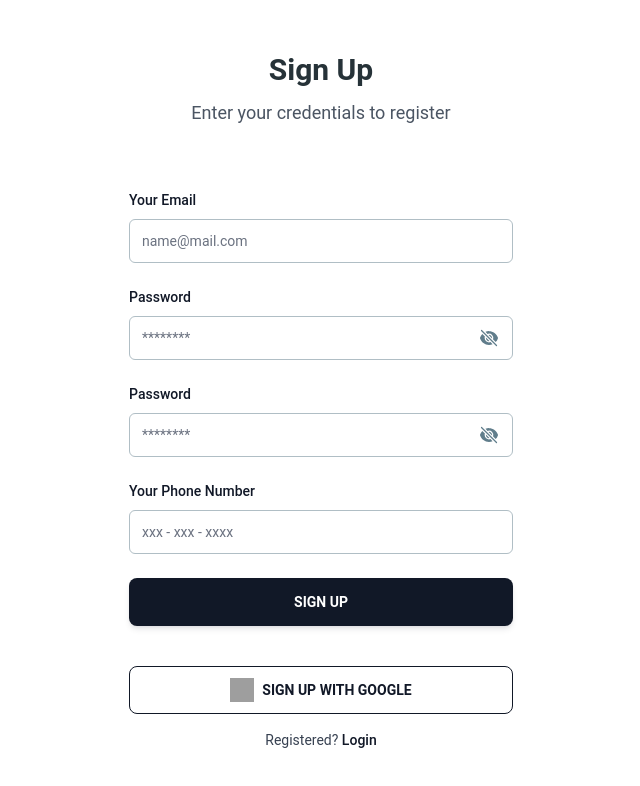
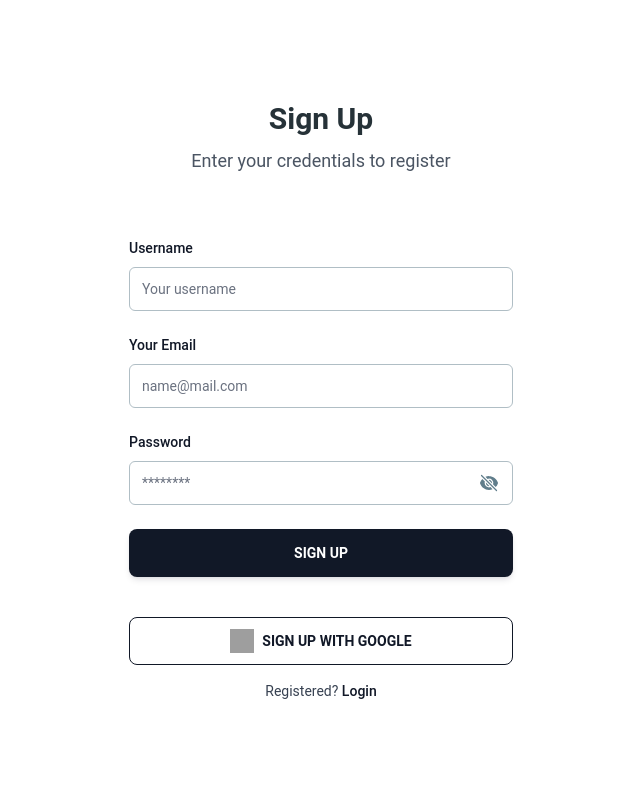
Before and after one commit to Kahepa/Fitness-and-Health-care-system, a React (Vite) app: page /SignUp in a window 1280 px wide. Shown: the top 786 px of the page, without its empty margins (319-959 px from the left). Built offline with nearby package versions, Linux system fonts and the light colour scheme; grey boxes are pictures that could not be loaded.

Commit message:
integrating backend

```diff
--- a/src/config/index.ts
+++ /dev/null
@@ -1,3 +0,0 @@
-export const config = {
-    BASE_URI: process.env.REACT_APP_BASE_URI ??"http://localhost:3001",
-};
--- a/src/pages/Login.jsx
+++ b/src/pages/Login.jsx
@@ -1,12 +1,64 @@
-import React from 'react'
-import { useState } from "react";
+import { useState, useEffect } from 'react';
 import { Typography, Input, Button } from "@material-tailwind/react";
 import { EyeSlashIcon, EyeIcon } from "@heroicons/react/24/solid";
+import axios from 'axios';
+import { useNavigate } from 'react-router-dom';
 
 const Login = () => {
+  const [passwordShown, setPasswordShown] = useState(false);
+  const [email, setEmail] = useState('');
+  const [password, setPassword] = useState('');
+  const [errorMessage, setErrorMessage] = useState('');
+  const [showSuccessModal, setShowSuccessModal] = useState(false);
+  const [hideModalTimeout, setHideModalTimeout] = useState(null);
+  const navigate = useNavigate();
 
-    const [passwordShown, setPasswordShown] = useState(false);
-    const togglePasswordVisiblity = () => setPasswordShown((cur) => !cur);
+  const togglePasswordVisibility = () => setPasswordShown((cur) => !cur);
+
+  const resetInputFields = () => {
+    setEmail('');
+    setPassword('');
+  };
+
+  const handleSubmit = async (e) => {
+    e.preventDefault();
+    try {
+      const response = await axios.post('http://localhost:3001/auth/login', { email, password });
+      if (response) {
+        localStorage.setItem('accessToken', response.data.access_token);
+        localStorage.setItem('currentLoggedInUserEmail', email);
+        setShowSuccessModal(true);
+        const timeoutId = setTimeout(() => {
+          setShowSuccessModal(false);
+          navigate("/Overview");
+          setHideModalTimeout(null); // Clear timeout ID
+        }, 2000);
+        setHideModalTimeout(timeoutId);
+      } else {
+        setErrorMessage("Network error, couldn't login user");
+        resetInputFields();
+      }
+    } catch (error) {
+      if (error.response && error.response.status >= 400 && error.response.status < 500) {
+        setErrorMessage('Incorrect email or password. Please try again.');
+        resetInputFields();
+      } else {
+        setErrorMessage('Server error. Please try again later.');
+      }
+    }
+  };
+
+  useEffect(() => {
+    return () => {
+      if (hideModalTimeout) {
+        clearTimeout(hideModalTimeout);
+      }
+    };
+  }, [hideModalTimeout]);
+
+  const handleUserRegistration = () => {
+    navigate('/signup');
+  };
 
   return (
     <section className="grid text-center h-screen items-center p-8">
@@ -17,7 +69,7 @@ const Login = () => {
         <Typography className="mb-16 text-gray-600 font-normal text-[18px]">
           Enter your email and password to sign in
         </Typography>
-        <form action="#" className="mx-auto max-w-[24rem] text-left">
+        <form onSubmit={handleSubmit} className="mx-auto max-w-[24rem] text-left">
           <div className="mb-6">
             <label htmlFor="email">
               <Typography
@@ -33,6 +85,8 @@ const Login = () => {
               size="lg"
               type="email"
               name="email"
+              value={email}
+              onChange={(e) => setEmail(e.target.value)}
               placeholder="name@mail.com"
               className="w-full placeholder:opacity-100 focus:border-t-primary border-t-blue-gray-200"
               labelProps={{
@@ -50,6 +104,7 @@ const Login = () => {
               </Typography>
             </label>
             <Input
+              id="password"
               size="lg"
               placeholder="********"
               labelProps={{
@@ -57,8 +112,10 @@ const Login = () => {
               }}
               className="w-full placeholder:opacity-100 focus:border-t-primary border-t-blue-gray-200"
               type={passwordShown ? "text" : "password"}
+              value={password}
+              onChange={(e) => setPassword(e.target.value)}
               icon={
-                <i onClick={togglePasswordVisiblity}>
+                <i onClick={togglePasswordVisibility}>
                   {passwordShown ? (
                     <EyeIcon className="h-5 w-5" />
                   ) : (
@@ -68,8 +125,8 @@ const Login = () => {
               }
             />
           </div>
-          <Button color="gray" size="lg" className="mt-6" fullWidth>
-            sign in
+          <Button color="gray" size="lg" className="mt-6" fullWidth type="submit">
+            Sign In
           </Button>
           <div className="!mt-4 flex justify-end">
             <Typography
@@ -78,6 +135,7 @@ const Login = () => {
               color="blue-gray"
               variant="small"
               className="font-medium"
+              onClick={() => navigate('/forgot-password')}
             >
               Forgot password
             </Typography>
@@ -93,7 +151,7 @@ const Login = () => {
               alt="google"
               className="h-6 w-6"
             />{" "}
-            sign in with google
+            Sign In with Google
           </Button>
           <Typography
             variant="small"
@@ -101,14 +159,15 @@ const Login = () => {
             className="!mt-4 text-center font-normal"
           >
             Not registered?{" "}
-            <a href="#" className="font-medium text-gray-900">
+            <a href="#" className="font-medium text-gray-900" onClick={handleUserRegistration}>
               Create account
             </a>
           </Typography>
+          {errorMessage && <p className="text-red-500 mt-4">{errorMessage}</p>}
         </form>
       </div>
     </section>
-  )
+  );
 }
 
-export default Login
+export default Login;
--- a/src/pages/SignUp.jsx
+++ b/src/pages/SignUp.jsx
@@ -1,12 +1,70 @@
-import React from 'react'
-import { useState } from "react";
+import { useState, useEffect } from 'react';
 import { Typography, Input, Button } from "@material-tailwind/react";
 import { EyeSlashIcon, EyeIcon } from "@heroicons/react/24/solid";
+import axios from 'axios';
+import { useNavigate } from 'react-router-dom';
 
 const SignUp = () => {
+  const [passwordShown, setPasswordShown] = useState(false);
+  const [username, setUsername] = useState('');
+  const [email, setEmail] = useState('');
+  const [password, setPassword] = useState('');
+  const [errorMessage, setErrorMessage] = useState('');
+  const [showSuccessModal, setShowSuccessModal] = useState(false);
+  const [hideModalTimeout, setHideModalTimeout] = useState(null);
+  const navigate = useNavigate();
 
-    const [passwordShown, setPasswordShown] = useState(false);
-    const togglePasswordVisiblity = () => setPasswordShown((cur) => !cur);
+  const togglePasswordVisibility = () => setPasswordShown((cur) => !cur);
+
+  const resetInputFields = () => {
+    setUsername('');
+    setEmail('');
+    setPassword('');
+  };
+
+  const handleSubmit = async (e) => {
+    e.preventDefault();
+    try {
+      const response = await axios.post('http://localhost:3001/auth/signup', {
+        username,
+        email,
+        password,
+      });
+      if (response) {
+        localStorage.setItem('accessToken', response.data.access_token);
+        localStorage.setItem('currentLoggedInUserEmail', email);
+        setShowSuccessModal(true);
+        const timeoutId = setTimeout(() => {
+          setShowSuccessModal(false);
+          navigate("/login");
+          setHideModalTimeout(null); // Clear timeout ID
+        }, 2000);
+        setHideModalTimeout(timeoutId);
+      } else {
+        setErrorMessage("Network error, couldn't sign up user");
+        resetInputFields();
+      }
+    } catch (error) {
+      if (error.response && error.response.status >= 400 && error.response.status < 500) {
+        setErrorMessage('Incorrect input. Please try again.');
+        resetInputFields();
+      } else {
+        setErrorMessage('Server error. Please try again later.');
+      }
+    }
+  };
+
+  useEffect(() => {
+    return () => {
+      if (hideModalTimeout) {
+        clearTimeout(hideModalTimeout);
+      }
+    };
+  }, [hideModalTimeout]);
+
+  const handleUserRegistration = () => {
+    navigate('/signup');
+  };
 
   return (
     <section className="grid text-center h-screen items-center p-8">
@@ -17,7 +75,31 @@ const SignUp = () => {
         <Typography className="mb-16 text-gray-600 font-normal text-[18px]">
           Enter your credentials to register
         </Typography>
-        <form action="#" className="mx-auto max-w-[24rem] text-left">
+        <form onSubmit={handleSubmit} className="mx-auto max-w-[24rem] text-left">
+          <div className="mb-6">
+            <label htmlFor="username">
+              <Typography
+                variant="small"
+                className="mb-2 block font-medium text-gray-900"
+              >
+                Username
+              </Typography>
+            </label>
+            <Input
+              id="username"
+              color="gray"
+              size="lg"
+              type="text"
+              name="username"
+              value={username}
+              onChange={(e) => setUsername(e.target.value)}
+              placeholder="Your username"
+              className="w-full placeholder:opacity-100 focus:border-t-primary border-t-blue-gray-200"
+              labelProps={{
+                className: "hidden",
+              }}
+            />
+          </div>
           <div className="mb-6">
             <label htmlFor="email">
               <Typography
@@ -33,6 +115,8 @@ const SignUp = () => {
               size="lg"
               type="email"
               name="email"
+              value={email}
+              onChange={(e) => setEmail(e.target.value)}
               placeholder="name@mail.com"
               className="w-full placeholder:opacity-100 focus:border-t-primary border-t-blue-gray-200"
               labelProps={{
@@ -57,8 +141,10 @@ const SignUp = () => {
               }}
               className="w-full placeholder:opacity-100 focus:border-t-primary border-t-blue-gray-200"
               type={passwordShown ? "text" : "password"}
+              value={password}
+              onChange={(e) => setPassword(e.target.value)}
               icon={
-                <i onClick={togglePasswordVisiblity}>
+                <i onClick={togglePasswordVisibility}>
                   {passwordShown ? (
                     <EyeIcon className="h-5 w-5" />
                   ) : (
@@ -68,60 +154,8 @@ const SignUp = () => {
               }
             />
           </div>
-          <div className="mb-6">
-            <label htmlFor="password">
-              <Typography
-                variant="small"
-                className="mb-2 block font-medium text-gray-900"
-              >
-                Password
-              </Typography>
-            </label>
-            <Input
-              size="lg"
-              placeholder="********"
-              labelProps={{
-                className: "hidden",
-              }}
-              className="w-full placeholder:opacity-100 focus:border-t-primary border-t-blue-gray-200"
-              type={passwordShown ? "text" : "password"}
-              icon={
-                <i onClick={togglePasswordVisiblity}>
-                  {passwordShown ? (
-                    <EyeIcon className="h-5 w-5" />
-                  ) : (
-                    <EyeSlashIcon className="h-5 w-5" />
-                  )}
-                </i>
-              }
-            />
-          </div>
-
-          <div className="mb-6">
-            <label htmlFor="email">
-              <Typography
-                variant="small"
-                className="mb-2 block font-medium text-gray-900"
-              >
-                Your Phone Number
-              </Typography>
-            </label>
-            <Input
-              id="email"
-              color="gray"
-              size="lg"
-              type="email"
-              name="email"
-              placeholder="xxx - xxx - xxxx"
-              className="w-full placeholder:opacity-100 focus:border-t-primary border-t-blue-gray-200"
-              labelProps={{
-                className: "hidden",
-              }}
-            />
-          </div>
-
-          <Button color="gray" size="lg" className="mt-6" fullWidth>
-            sign up
+          <Button color="gray" size="lg" className="mt-6" fullWidth type="submit">
+            Sign Up
           </Button>
           <div className="!mt-4 flex justify-end">
           </div>
@@ -136,7 +170,7 @@ const SignUp = () => {
               alt="google"
               className="h-6 w-6"
             />{" "}
-            sign up with google
+            Sign Up with Google
           </Button>
           <Typography
             variant="small"
@@ -144,14 +178,15 @@ const SignUp = () => {
             className="!mt-4 text-center font-normal"
           >
             Registered?{" "}
-            <a href="#" className="font-medium text-gray-900">
+            <a href="#" className="font-medium text-gray-900" onClick={handleUserRegistration}>
               Login
             </a>
           </Typography>
+          {errorMessage && <p className="text-red-500 mt-4">{errorMessage}</p>}
         </form>
       </div>
     </section>
-  )
+  );
 }
 
-export default SignUp
+export default SignUp;
```
